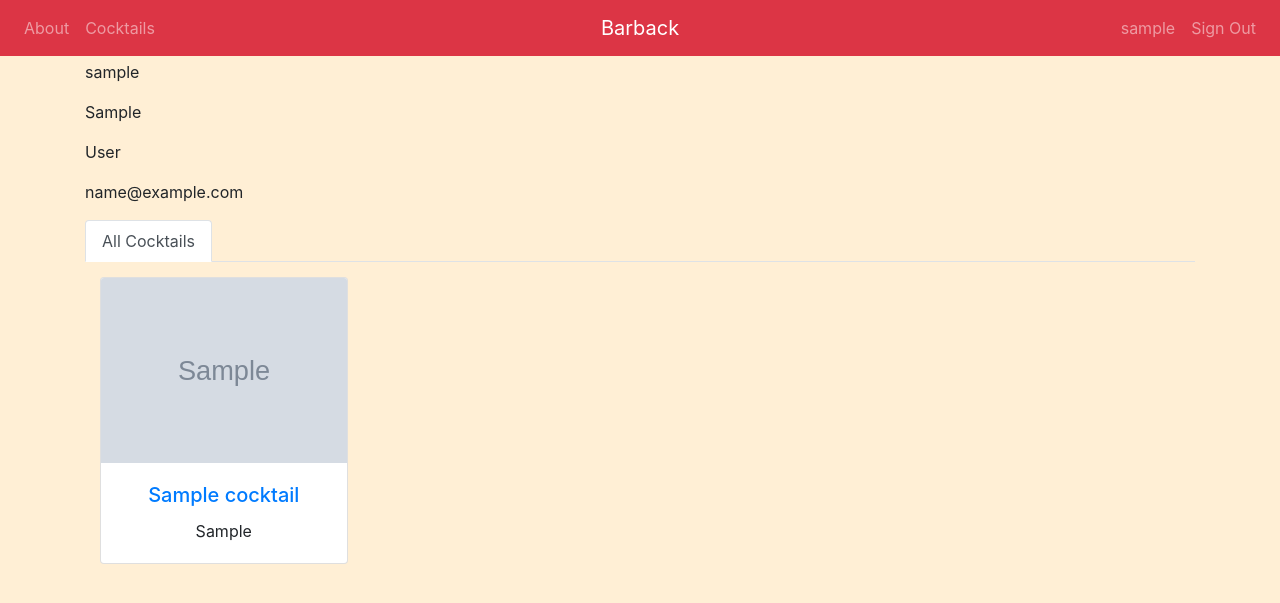
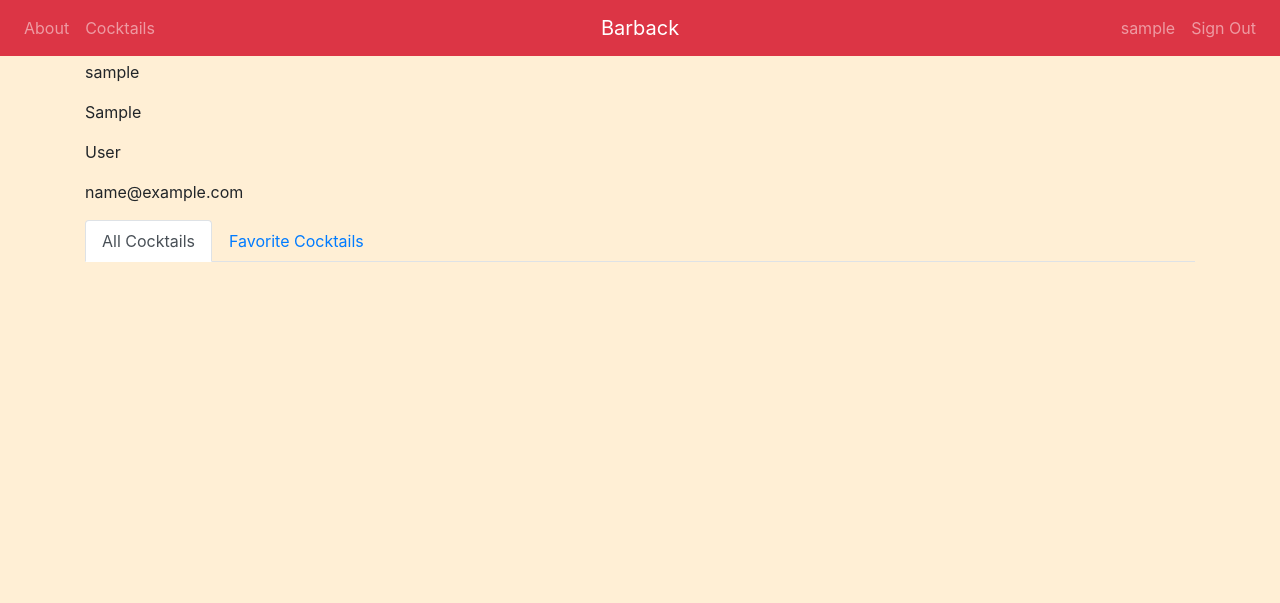
Before and after one commit to trporter206/barback, a Django app: page /barapp/profile/ in a window 1280 px wide. Shown: the top 603 px of the page. Run offline with Django 3.2, Linux system fonts and the light colour scheme; a user stored in the database is signed in; tables that the repository leaves empty hold one stand-in row (values such as "Sample post"); grey boxes marked "Sample" are stand-in pictures; some libraries are stand-ins or nearby versions.

Commit message:
favorites tab added

```diff
--- a/barapp/static/barapp/css/style.css
+++ b/barapp/static/barapp/css/style.css
@@ -32,3 +32,10 @@
   clear: both;
   display: table;
 }
+
+.tab-content {
+  display: none;
+}
+.tab-panel.active {
+  display: block;
+}
--- /dev/null
+++ b/barapp/static/barapp/javascript/profilelists.js
@@ -0,0 +1,20 @@
+$('.nav-tabs').each(function(){
+  var $this  = $(this);
+  var $tab   = $this.find('li');
+  var $link  = $tab.find('a.active');
+  var $panel = $($link.attr('href'));
+
+  $this.on('click', '.nav-link', function(e) {
+    e.preventDefault();
+    var $link = $(this);
+    var id    = this.hash;
+
+    if (id && !$link.is('.active')) {
+      $panel.removeClass('active');
+      $tab.removeClass('active');
+
+      $panel = $(id).addClass('active');
+      $tab   = $link.parent().addClass('active');
+    }
+  });
+});
--- a/barapp/templates/barapp/profile.html
+++ b/barapp/templates/barapp/profile.html
@@ -12,7 +12,7 @@
     <p>{{user.first_name}}</p>
     <p>{{user.last_name}}</p>
     <p>{{user.email}}</p>
-
+<!-- add tab for faves -->
     <ul class="nav nav-tabs">
       <li class='nav-item'>
         <a class="nav-link active" id="all-tab" data-toggle="tab" href="#all"
@@ -20,12 +20,20 @@
            All Cocktails
         </a>
       </li>
+      <li class='nav-item'>
+        <a class="nav-link" id="fav-tab" data-toggle="tab" href="#fav"
+           role="fav" aria-controls="fav" aria-selected="true">
+           Favorite Cocktails
+        </a>
+      </li>
     </ul>
     <div class="tab-content" id="myTabContent">
-      <div class="tab-pane fade show active" id="all" role="tabpanel" aria-labelledby="all-tab">
+      <div class="tab-pane fade show active" id="all" role="tabpanel"
+           aria-labelledby="all-tab">
         {% if user_cocktails %}
           {% for cocktail in user_cocktails %}
-            <div class="col-sm-12 col-md-6 col-lg-4 col-xl-3 recipe" id="{{ cocktail.cocktail_name }}">
+            <div class="col-sm-12 col-md-6 col-lg-4 col-xl-3 recipe"
+                 id="{{ cocktail.cocktail_name }}">
               <div class="card">
                 <img src="{{ cocktail.cocktail_image.url }}" class="card-img-top"
                      height="185" width="278">
@@ -42,7 +50,31 @@
           <p>You have not created any Cocktails</p>
         {% endif %}
       </div>
+    </div class="tab-content" id="myTabContent">
     <div class="tab-content" id="myTabContent">
+      <div class="tab-pane fade show" id="fav" role="tabpanel"
+           aria-labelledby="fav-tab">
+        {% if fav_cocktails %}
+          {% for cocktail in fav_cocktails %}
+            <div class="col-sm-12 col-md-6 col-lg-4 col-xl-3 recipe"
+                 id="{{ cocktail.cocktail_name }}">
+              <div class="card">
+                <img src="{{ cocktail.cocktail_image.url }}" class="card-img-top"
+                     height="185" width="278">
+                <div class="card-body">
+                  <a href="{% url 'barapp:detail' cocktail.id %}">
+                    <h5 class="card-title text-center">{{ cocktail.cocktail_name }}</h5>
+                  </a>
+                  <p class="card-text text-center">{{ cocktail.cocktail_info }}</p>
+                </div>
+              </div>
+            </div>
+         {% endfor %}
+        {% else %}
+          <p>You have not created any Cocktails</p>
+        {% endif %}
+      </div>
+    </div class="tab-content" id="myTabContent">
   </body>
 </div>
 {% endblock %}
--- a/barapp/templates/base.html
+++ b/barapp/templates/base.html
@@ -53,6 +53,7 @@
     <script src="https://cdnjs.cloudflare.com/ajax/libs/popper.js/1.14.7/umd/popper.min.js" integrity="sha384-UO2eT0CpHqdSJQ6hJty5KVphtPhzWj9WO1clHTMGa3JDZwrnQq4sF86dIHNDz0W1" crossorigin="anonymous"></script>
     <script src="https://stackpath.bootstrapcdn.com/bootstrap/4.3.1/js/bootstrap.min.js" integrity="sha384-JjSmVgyd0p3pXB1rRibZUAYoIIy6OrQ6VrjIEaFf/nJGzIxFDsf4x0xIM+B07jRM" crossorigin="anonymous"></script>
     <script src="{% static 'barapp/javascript/filter-search.js' %}"></script>
+    <script src="{% static 'barapp/javascript/profilelists.js' %}"></script>
     {% block javascript %}
     {% endblock %}
   </body>
--- a/barapp/urls.py
+++ b/barapp/urls.py
@@ -19,7 +19,7 @@
                                                     success_url=('http://127.0.0.1:8000/barapp/')),
                                                     name='cocktail_form'),
     path('about/', views.AboutView.as_view(), name='about'),
-    path('profile/', views.ProfileView.as_view(), name='profile'),
+    path('profile/', views.profile, name='profile'),
     path('register/', views.RegisterView.as_view(), name='register'),
     path('ajax/validate_username/', views.validate_username, name='validate_username'),
     path('login/', LoginView.as_view(template_name='registration/login.html',
--- a/barapp/views.py
+++ b/barapp/views.py
@@ -36,6 +36,7 @@
 
 def detail(request, cocktail_id):
     cocktail = Cocktail.objects.get(id=cocktail_id)
+    user = request.user
     is_favorite = False
     if cocktail.favorite.filter(id=request.user.id).exists():
         is_favorite = True
@@ -54,6 +55,10 @@
     else:
         cocktail.favorite.add(request.user)
     return HttpResponseRedirect(cocktail.get_absolute_url())
+
+def favorites_list(request):
+    user = request.user
+    favorite_cocktails = user.favorite.all()
 
 
 class CreateView(generic.edit.CreateView):
@@ -85,12 +90,17 @@
 class AboutView(generic.TemplateView):
     template_name = 'barapp/about.html'
 
-class ProfileView(generic.ListView):
-    template_name = 'barapp/profile.html'
-    context_object_name = 'user_cocktails'
+def profile(request):
+    user = request.user
+    user_cocktails = Cocktail.objects.filter(user=user).order_by('-pub_date')
+    fav_cocktails  = Cocktail.objects.filter(favorite=user.id)
 
-    def get_queryset(self):
-        return Cocktail.objects.filter(user = self.request.user).order_by('-pub_date')
+    context = {
+        'user_cocktails' : user_cocktails,
+        'fav_cocktails'  : fav_cocktails,
+    }
+
+    return render(request, 'barapp/profile.html', context)
 
 class RegisterView(generic.edit.CreateView):
     template_name = 'registration/registration_form.html'
```
